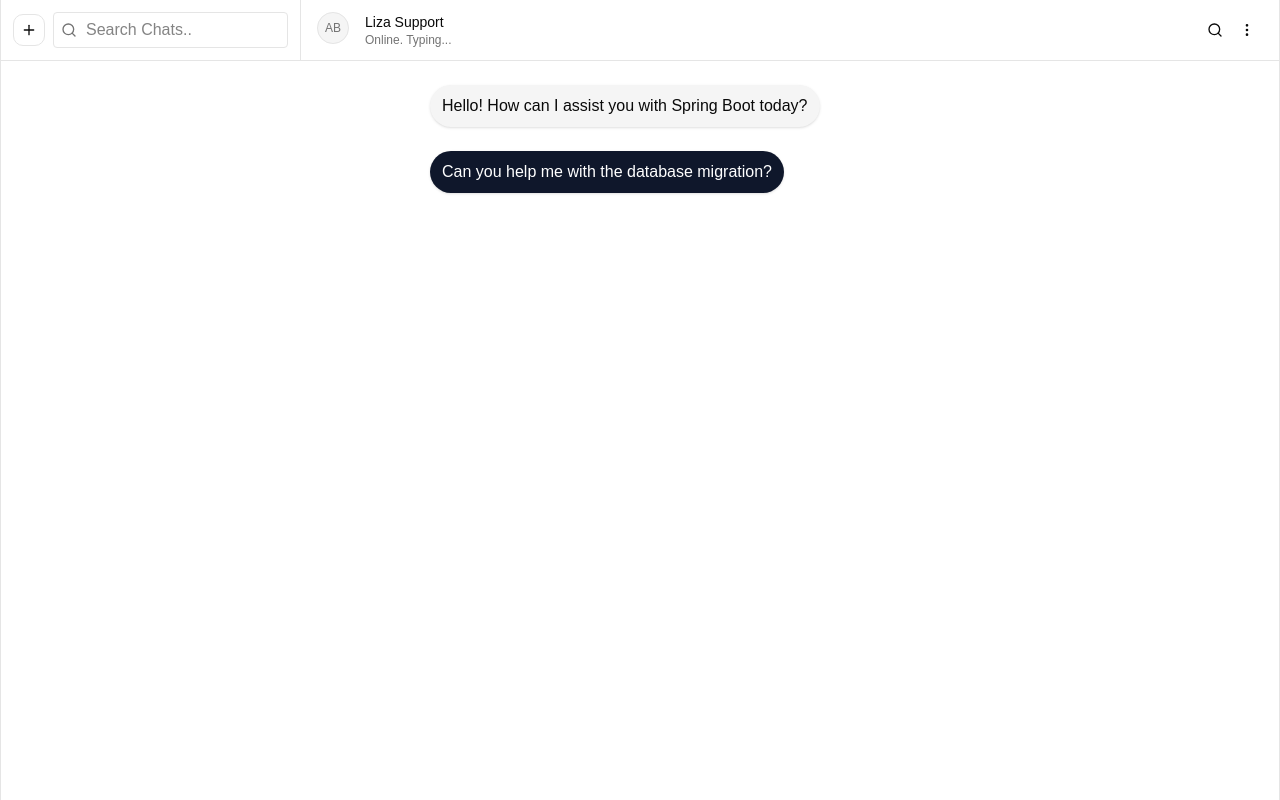
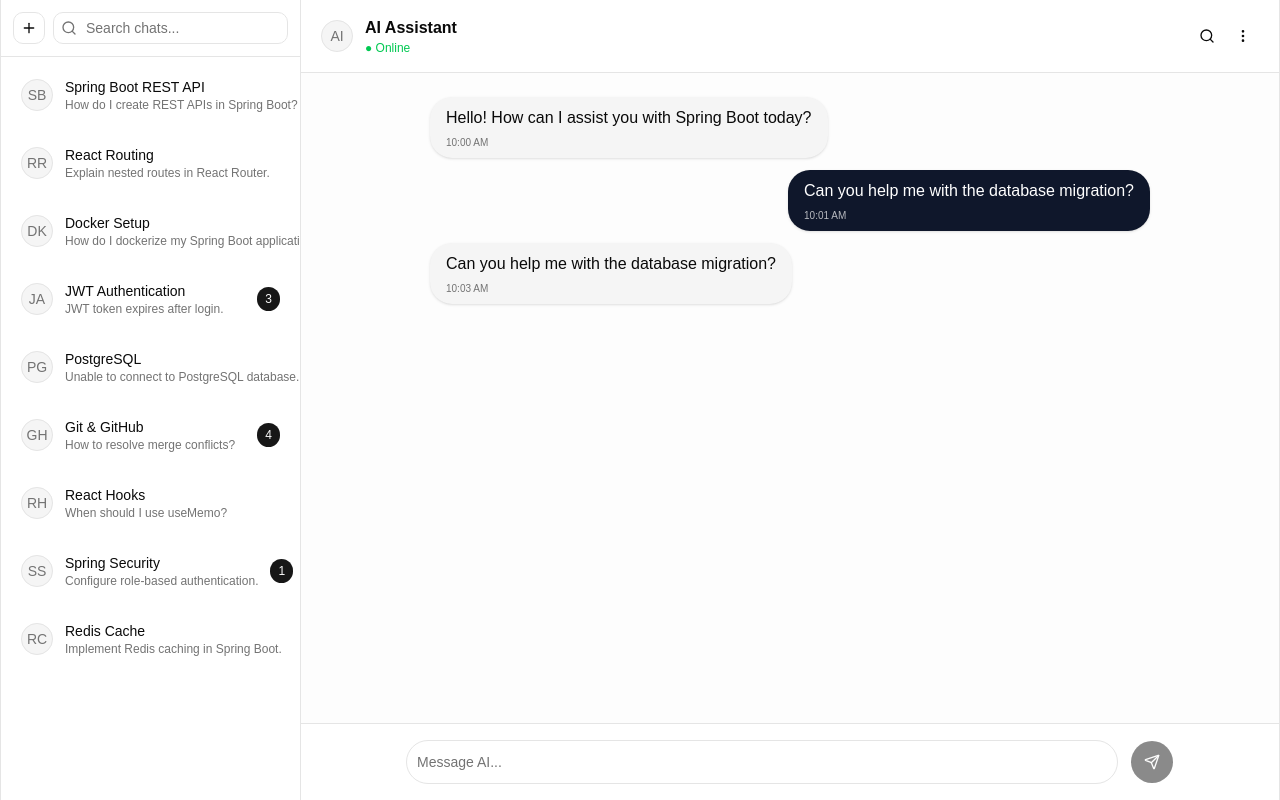
Before and after one commit to yashlodam/helpdesk-frontend, a React (Vite) app: page /chat in a window 1280 px wide. Built offline with nearby package versions, Linux system fonts and the light colour scheme.

Commit message:
integrating api's

```diff
--- a/package.json
+++ b/package.json
@@ -13,6 +13,7 @@
     "@base-ui/react": "^1.6.0",
     "@fontsource-variable/geist": "^5.2.9",
     "@tailwindcss/vite": "^4.3.2",
+    "axios": "^1.18.1",
     "class-variance-authority": "^0.7.1",
     "clsx": "^2.1.1",
     "framer-motion": "^12.42.2",
--- a/src/components/MessageBubble.jsx
+++ b/src/components/MessageBubble.jsx
@@ -1,19 +1,31 @@
-import { div } from 'framer-motion/client'
-import React from 'react'
+import React from "react";
 
-function MessageBubble({key,author,at,children}) {
-
-    const isMe = author
+function MessageBubble({ author, at, children }) {
+  const isMe = author === "user";
 
   return (
-    <div className={`flex ${isMe=='user'} ?:"justify-end":"justify-start`}>
+    <div className={`flex ${isMe ? "justify-end" : "justify-start"} mb-3`}>
+      <div
+        className={`max-w-[65%] rounded-3xl px-4 py-2 shadow-sm ${
+          isMe
+            ? "bg-slate-900 text-white"
+            : "bg-muted text-foreground"
+        }`}
+      >
+        <p className="whitespace-pre-wrap break-words leading-relaxed">
+          {children}
+        </p>
 
-      <div className={`max-w-[65%] rounded-3xl px-3 py-2 shadow-sm ${isMe=='user'? "bg-slate-900 text-white" :"bg-muted text-foreground"}`}>
-        <p className='whitespace-pre-wrap wrap-break-word leading-relaxed'>{children}</p>
+        <div
+          className={`mt-1 text-[10px] ${
+            isMe ? "text-white/70" : "text-muted-foreground"
+          }`}
+        >
+          {at}
+        </div>
       </div>
-      <div className={`mt-1 text-[10px] ${isMe ? "text-white/70":"text-muted-foreground"}`}></div>
     </div>
-  )
+  );
 }
 
-export default MessageBubble
+export default MessageBubble;
--- a/src/pages/Chat.jsx
+++ b/src/pages/Chat.jsx
@@ -1,4 +1,4 @@
-import React from 'react'
+import React, { useEffect, useRef, useState } from 'react'
 import { Search ,MoreVertical, Send, Plus } from 'lucide-react'
 import {Button} from "../components/ui/button"
 import { Input } from "../components/ui/input"
@@ -7,9 +7,7 @@
 import { Avatar,AvatarFallback,AvatarImage } from '../components/ui/avatar'
 import MessageBubble from '../components/MessageBubble'
 
-function Chat() {
-
-  const CHATS = [
+ const CHATS = [
   {
     id: 1,
     name: "Spring Boot REST API",
@@ -76,6 +74,7 @@
 
 ];
 
+
 const CONVERSATION = [
     {
         id:1,
@@ -88,73 +87,208 @@
         author:"user",
         text:"Can you help me with the database migration?",
         at:"10:01 AM",
-    }
+    },
+    {
+        id:3,
+        author:"bot",
+        text:"Can you help me with the database migration?",
+        at:"10:03 AM",
+    },
+
+
+
 ]
 
+
+function Chat() {
+
+ const[messages,setMessages] = useState(CONVERSATION)
+ const [draft,setDraft] = useState("")
+ const endRef = useRef(null);
+ const [sending,setSending] = useState(false);
+
+ useEffect(()=>{
+  endRef.current?.scrollIntoView({behavior:"smooth"})
+ },[messages])
+
+ function sendMessages(){
+
+  const textMessage = draft.trim();
+
+  if(!textMessage) return;
+
+
+  //call api's to send message
+
+  setMessages([...messages,{
+   id:4,
+        author:"bot",
+        text:"Can you help me with the database migration?",
+        at:"10:03 AM",
+  }]);
+
+ }
+
   return (
-    <div className='mx-auto min-h-screen max-w-7xl grid grid-cols-1 md:grid-cols-[300px_minmax(0,1fr)] border-x'>
+    <div className='fixed top-0 left-0 right-0 mx-auto min-h-screen max-w-7xl grid grid-cols-1 md:grid-cols-[300px_minmax(0,1fr)] border-x'>
 
       <div>
         {/*Sidebar*/}
 
-        <aside className='hidden md:flex md:flex-col border-r'>
+       <aside className="hidden md:flex flex-col border-r h-full">
 
-           <div className='p-3 flex items-center gap-2'>
-            <Button size={'icon'} variant={'outline'} className={"h-8 w-8"}>
-                <Plus className='h-4 w-4' />
-            </Button>
-            <div className='relative w-full'>
-                <input placeholder='Search Chats..' className='h-9 w-full pl-8 border rounded' type="text" />
-                <Search className='h-4 w-4 pointer-events-none absolute left-2 top-1/2 -translate-y-1/2 text-muted-foreground'/>
+  <div className="p-3 flex items-center gap-2">
+    <Button size="icon" variant="outline">
+      <Plus className="h-4 w-4" />
+    </Button>
+
+    <div className="relative flex-1">
+      <Input
+        placeholder="Search chats..."
+        className="pl-8"
+      />
+      <Search className="absolute left-2 top-1/2 -translate-y-1/2 h-4 w-4 text-muted-foreground" />
+    </div>
+  </div>
+
+  <Separator />
+
+  <ScrollArea className="flex-1 h-[calc(100vh-400px)]">
+
+    <div className="p-2 space-y-2">
+
+      {CHATS.map(chat => (
+
+        <button
+          key={chat.id}
+          className="w-full flex items-center gap-3 rounded-xl p-3 hover:bg-muted transition"
+        >
+
+          <Avatar>
+            <AvatarFallback>
+              {chat.initials}
+            </AvatarFallback>
+          </Avatar>
+
+          <div className="flex-1 text-left">
+
+            <div className="font-medium text-sm">
+              {chat.name}
             </div>
-           </div>
-           <Separator/>
-        </aside>
+
+            <div className="text-xs text-muted-foreground truncate">
+              {chat.lastMessage}
+            </div>
+
+          </div>
+
+          {chat.unread > 0 && (
+
+            <span className="bg-primary text-primary-foreground text-xs rounded-full px-2 py-1">
+              {chat.unread}
+            </span>
+
+          )}
+
+        </button>
+
+      ))}
+
+    </div>
+
+  </ScrollArea>
+
+</aside>
 
       </div>
 
-      <section className='h-full'>
+      <section className="flex flex-col h-screen">
 
         {/*header*/}
-       <div className='flex justify-between items-center gap-3 px-4 py-3 border-b'>
-        <div className='flex gap-4'>
+     <div className="flex items-center justify-between px-5 py-4 border-b bg-background">
+
+    <div className="flex items-center gap-3">
+
         <Avatar>
-            <AvatarImage src=""/>
-            <AvatarFallback className={'text-xs'}>AB</AvatarFallback>
+            <AvatarFallback>AI</AvatarFallback>
         </Avatar>
-        <div className='leading-tight'>
-            <div className='text-sm font-medium'>
-                Liza Support
-            </div>
-            <div className='text-xs text-muted-foreground'>
-                Online. Typing...
-            </div>
-        </div>
-        </div>
+
         <div>
-            <Button variant={"ghost"} size={'icon'} className={'h-8 w-8'}
-            ><Search className={'h-4 w-3'}/></Button>
-            <Button variant={"ghost"} size={'icon'} className={'h-8 w-8'}><MoreVertical className={'h-4 w-3'}/></Button>
+
+            <h2 className="font-semibold">
+                AI Assistant
+            </h2>
+
+            <p className="text-xs text-green-500">
+                ● Online
+            </p>
+
         </div>
 
-       </div>
+    </div>
+
+    <div className="flex gap-1">
+
+        <Button variant="ghost" size="icon">
+            <Search className="h-4 w-4"/>
+        </Button>
+
+        <Button variant="ghost" size="icon">
+            <MoreVertical className="h-4 w-4"/>
+        </Button>
+
+    </div>
+
+</div>
 
        {/*chat Area */}
-       <ScrollArea className={'flex-1'}>
+       <ScrollArea  className="flex-1 bg-muted/20 h-[calc(100vh-150px)]">
 
-        <div className='mx-auto max-w-3xl px-6 py-6 space-y-6'>
+        <div  className='mx-auto max-w-3xl px-6 py-6 space-y-6'>
 
         {
-          CONVERSATION.map((chat,index)=>(
+          messages.map((chat,index)=>(
             <MessageBubble key={chat.id} author={chat.author} at={chat.at}>
               {chat.text}
             </MessageBubble>
           ))
         }
 
+
         </div>
+        <div ref={endRef}></div>
 
        </ScrollArea>
+
+       {/* composer */}
+      <div className="border-t bg-background p-4">
+
+    <div className="max-w-3xl mx-auto flex items-center gap-3">
+
+        <Input
+    value={draft}
+    onChange={(e) => setDraft(e.target.value)}
+    placeholder="Message AI..."
+    className="rounded-full h-11"
+    onKeyDown={(e) => {
+        if (e.key === "Enter") {
+            sendMessages();
+        }
+    }}
+/>
+
+        <Button
+  onClick={sendMessages}
+  disabled={sending || !draft.trim()}
+  size="icon"
+  className="rounded-full h-11 w-11 cursor-pointer"
+>
+  <Send className="h-5 w-5" />
+</Button>
+
+    </div>
+
+</div>
 
       </section>
 
```
Also changed, not shown: 1 other file (tests, documents, lock files or other folders).
